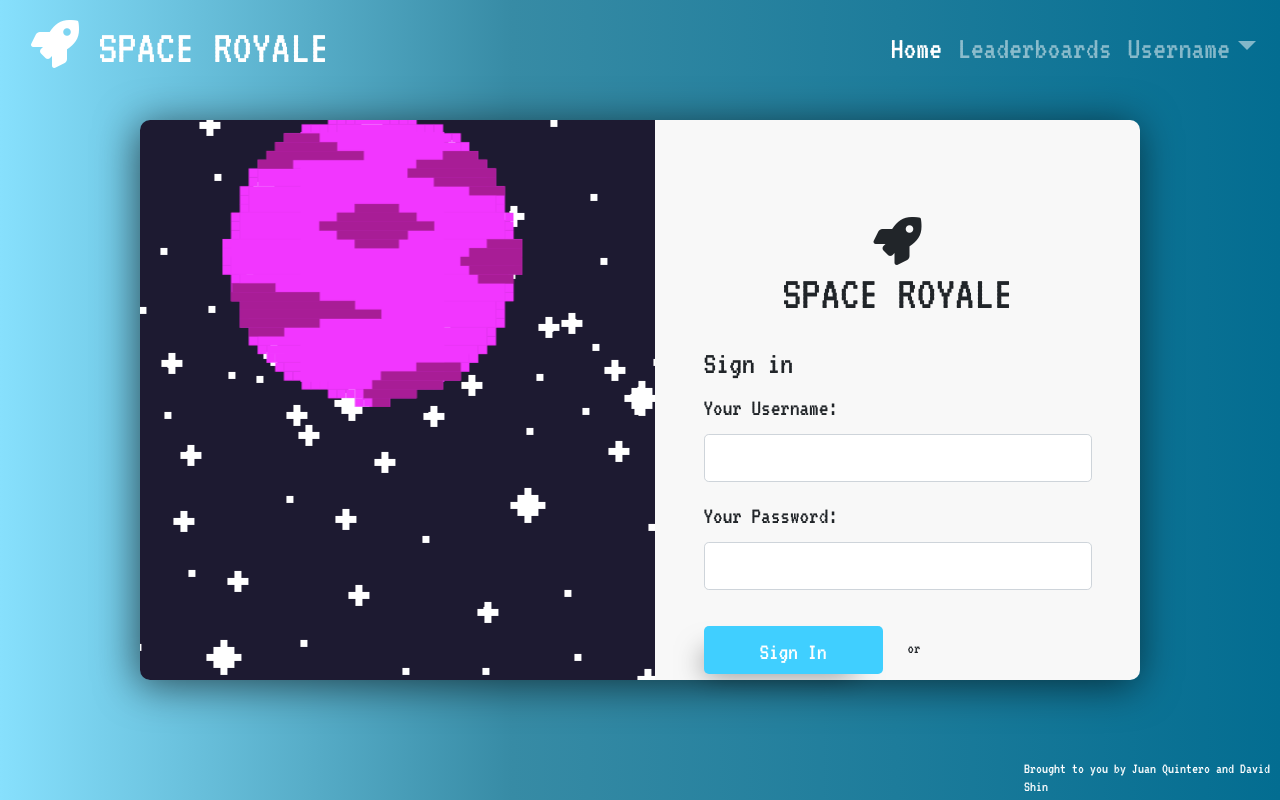
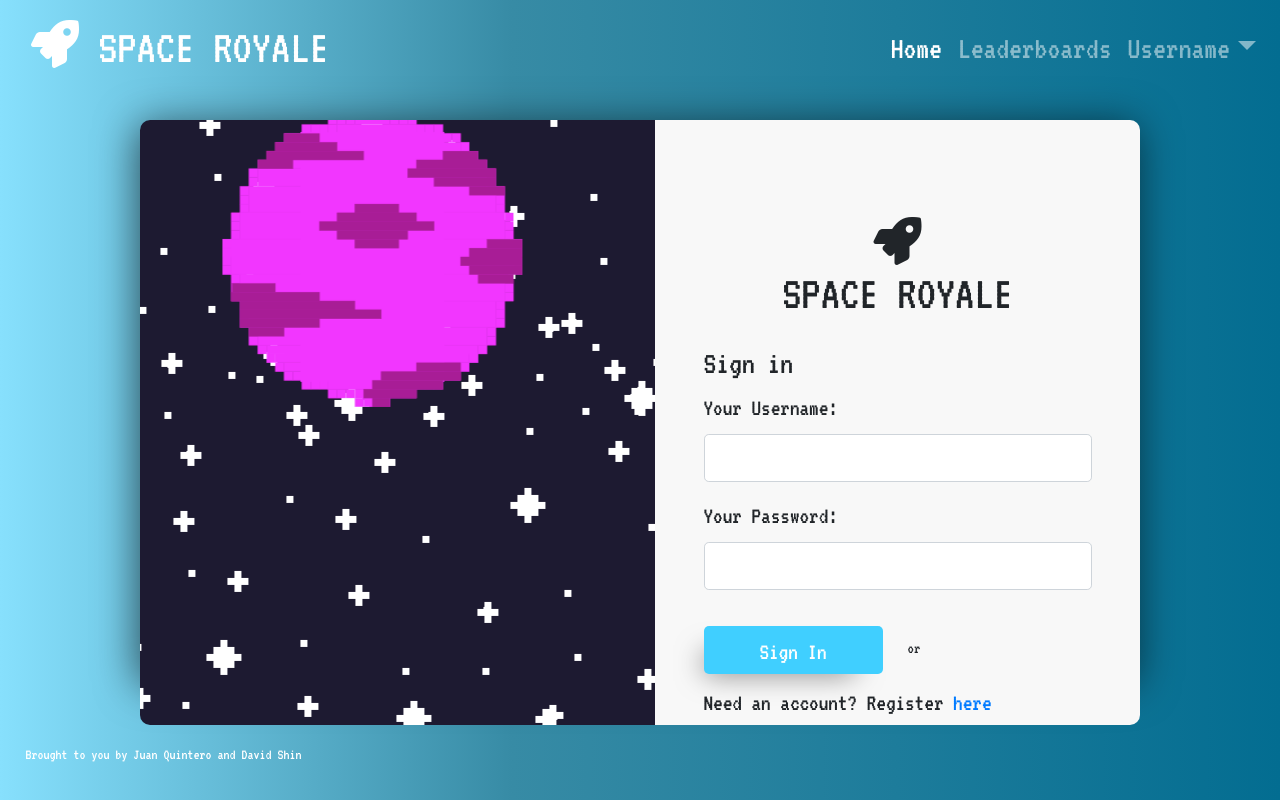
Before and after one commit to MilkyLatte/space_royale, a React (Create React App) app in the folder space_royale/client/: page /login in a window 1280 px wide. Built offline with nearby package versions, Linux system fonts and the light colour scheme.

Commit message:
Some changes to style

```diff
--- a/space_royale/client/src/App.css
+++ b/space_royale/client/src/App.css
@@ -5,10 +5,15 @@ background: -webkit-gradient(linear, left top, right top, color-stop(0%,#87e0fd)
 }
 
 .author-message {
-    position: absolute;
-    width: 20%;
-    top: 95%;
-    left: 80%;
+    position: fixed;
+    width: 100%;
+    top: 90%;
+    left: 2%;
     font-size: 15px;
+    margin-top: 2%;
     color: white;
 }
+
+#dot {
+    color: #036e9100
+}
--- a/space_royale/client/src/App.js
+++ b/space_royale/client/src/App.js
@@ -7,6 +7,7 @@ import Home from './components/Home'
 import Navbar from './components/Navbar';
 import Login from './components/Login';
 import Register from './components/Register';
+import Leaderboards from './components/Leaderboards';
 
 class App extends React.Component{
   state = {
@@ -24,16 +25,20 @@ class App extends React.Component{
       <div>
         <BrowserRouter>
           {this.navFunction()}
+          <span id="dot">.</span>
           <Switch>
-              <Route path="/login" component={Login}></Route>
-              <Route path="/game" component={Game} />
-              <Route path="/lobby" component={Lobby} />
-              <Route path="/home" component={Home} />
-              <Route path="/register" component={Register} />
+            <Route path="/login" component={Login} />
+            <Route path="/game" component={Game} />
+            <Route path="/lobby" component={Lobby} />
+            <Route path="/home" component={Home} />
+            <Route path="/register" component={Register} />
+            <Route path="/leaderboards" component={Leaderboards} />
           </Switch>
         </BrowserRouter>
 
-        <h3 className="author-message">Brought to you by Juan Quintero and David Shin</h3>
+        <h3 className="author-message">
+          Brought to you by Juan Quintero and David Shin
+        </h3>
       </div>
     );
   }
--- a/space_royale/client/src/components/Leaderboards.js
+++ b/space_royale/client/src/components/Leaderboards.js
@@ -2,7 +2,7 @@ import React from "react"
 
 class Stat {
     constructor(player, wins, matches, kills){
-        this.player = players;
+        this.player = player;
         this.wins = wins;
         this.matches = matches;
         this.kills = kills;
@@ -10,7 +10,6 @@ class Stat {
 }
 
 class Leaderboards extends React.Component{
-
     state = {
         stats: []
     }
@@ -31,3 +30,5 @@ class Leaderboards extends React.Component{
         )
     }
 }
+
+export default Leaderboards;
--- a/space_royale/client/src/components/Login.js
+++ b/space_royale/client/src/components/Login.js
@@ -1,7 +1,7 @@
 import "./style/Login.css"
 import React from "react"
 import axios from "axios";
-import {Redirect} from "react-router-dom"
+import {Redirect, Link} from "react-router-dom"
 
 class Login extends React.Component {
   state = {
@@ -47,6 +47,7 @@ class Login extends React.Component {
 
   render() {
     return (
+      <div className="container">
       <div className="main-container">
         <div className="row">
           <div className="col-6">
@@ -107,9 +108,16 @@ class Login extends React.Component {
                   </div>
                 </form>
               </div>
+                <div className="col-12" id="register-here">
+                  <h4>Need an account? Register <Link to="/register">here</Link></h4>
+                </div>
             </div>
           </div>
         </div>
+      </div>
+
+
+
       </div>
     );
   }
--- a/space_royale/client/src/components/Register.js
+++ b/space_royale/client/src/components/Register.js
@@ -64,12 +64,12 @@ class Register extends React.Component{
                     </h2>
                     <form onSubmit={this.handleSubmit}>
                         <div className="form-group">
+                            <label htmlFor="reg-email" className="labels">Email:</label>
+                            <input type="email" className="form-control form-control-lg" id="reg-email" name="email" value={this.state.email} onChange={this.emailHandle}required />
+                        </div>
+                        <div className="form-group">
                             <label htmlFor="reg-userName" className="labels">Username:</label>
                             <input type="text" className="form-control form-control-lg" id="reg-userName" name="username" value={this.state.username} onChange={this.userNameHandle}required/>
-                        </div>
-                        <div className="form-group">
-                            <label htmlFor="reg-email" className="labels">Email:</label>
-                            <input type="email" className="form-control form-control-lg" id="reg-email" name="email" value={this.state.email} onChange={this.emailHandle}required />
                         </div>
                         <div className="form-group">
                             <label htmlFor="reg-password" className="labels">Password:</label>
--- a/space_royale/client/src/components/style/Lobby.css
+++ b/space_royale/client/src/components/style/Lobby.css
@@ -58,6 +58,7 @@
     padding: 0;
     transform: translateY(160px);
     height: 10%;
+
 }
 
 .arrow-button:hover{
--- a/space_royale/client/src/components/style/Login.css
+++ b/space_royale/client/src/components/style/Login.css
@@ -83,6 +83,8 @@
 
 .login-button:hover{
     cursor: pointer;
+    background-color: #13c4ff;
+
 }
 
 .headline {
@@ -107,3 +109,10 @@
     padding-left: 10px;
     height: 10px;
 }
+
+#register-here{
+    padding-left: 10%;
+    margin-top: 3%;
+
+
+}
```
Also changed, not shown: 1 other file (tests, documents, lock files or other folders).
